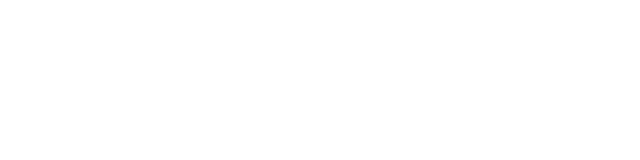
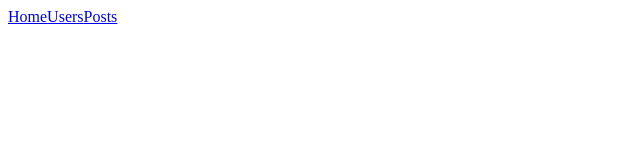
Before and after one commit to korodigergo/diligent-ts3tw, a React (Vite) app in the folder frontend/: page / in a window 1280 px wide. Shown: the top 160 px of the page, without its empty margins (0-640 px from the left). Built offline with nearby package versions, Linux system fonts and the light colour scheme.

Commit message:
install react router dom and create some components

```diff
--- a/frontend/package.json
+++ b/frontend/package.json
@@ -12,7 +12,8 @@
   "dependencies": {
     "@tanstack/react-query": "^5.59.20",
     "react": "^18.3.1",
-    "react-dom": "^18.3.1"
+    "react-dom": "^18.3.1",
+    "react-router-dom": "^6.28.0"
   },
   "devDependencies": {
     "@eslint/js": "^9.13.0",
--- a/frontend/src/App.tsx
+++ b/frontend/src/App.tsx
@@ -1,9 +1,27 @@
+import { NavLink, Outlet } from "react-router-dom";
+
 function App() {
-
   return (
     <>
+      <nav id="sidenav">
+        <NavLink to="/" className="nav-link">
+          Home
+        </NavLink>
+        <NavLink to="/users" className="nav-link">
+          Users
+        </NavLink>
+        <NavLink to="/posts" className="nav-link">
+          Posts
+        </NavLink>
+      </nav>
+
+      <div className="root-layout">
+        <main>
+          <Outlet />
+        </main>
+      </div>
     </>
-  )
+  );
 }
 
-export default App
+export default App;
--- a/frontend/src/main.tsx
+++ b/frontend/src/main.tsx
@@ -2,13 +2,36 @@ import { StrictMode } from 'react'
 import { createRoot } from 'react-dom/client'
 import { QueryClient, QueryClientProvider } from '@tanstack/react-query';
 import App from './App.tsx'
+import ReactDOM from "react-dom/client";
+import { RouterProvider, createBrowserRouter } from "react-router-dom";
+import PostsPage from './pages/PostsPage.tsx';
+import UsersPage from './pages/UsersPage.tsx';
 
 const queryClient = new QueryClient();
 
-createRoot(document.getElementById('root')!).render(
+const router = createBrowserRouter([
+  {
+    path: "/",
+    element: <App />,
+  },
+  {
+    children: [
+      {
+        path: "/posts",
+        element: <PostsPage/>,
+      },
+      {
+        path: "/users",
+        element: <UsersPage />,
+      },
+    ],
+  },
+]);
+
+ReactDOM.createRoot(document.getElementById('root')!).render(
   <StrictMode>
     <QueryClientProvider client={queryClient}>
-      <App />
+      <RouterProvider router={router} />
     </QueryClientProvider>
   </StrictMode>,
 )
--- /dev/null
+++ b/frontend/src/pages/PostsPage.tsx
@@ -0,0 +1,9 @@
+
+
+const PostsPage = () => {
+  return (
+    <div>PostsPage</div>
+  )
+}
+
+export default PostsPage
--- /dev/null
+++ b/frontend/src/pages/UsersPage.tsx
@@ -0,0 +1,11 @@
+
+
+const UsersPage = () => {
+
+
+  return (
+    <div>UsersPage</div>
+  )
+}
+
+export default UsersPage
```
Also changed, not shown: 1 other file (tests, documents, lock files or other folders).
